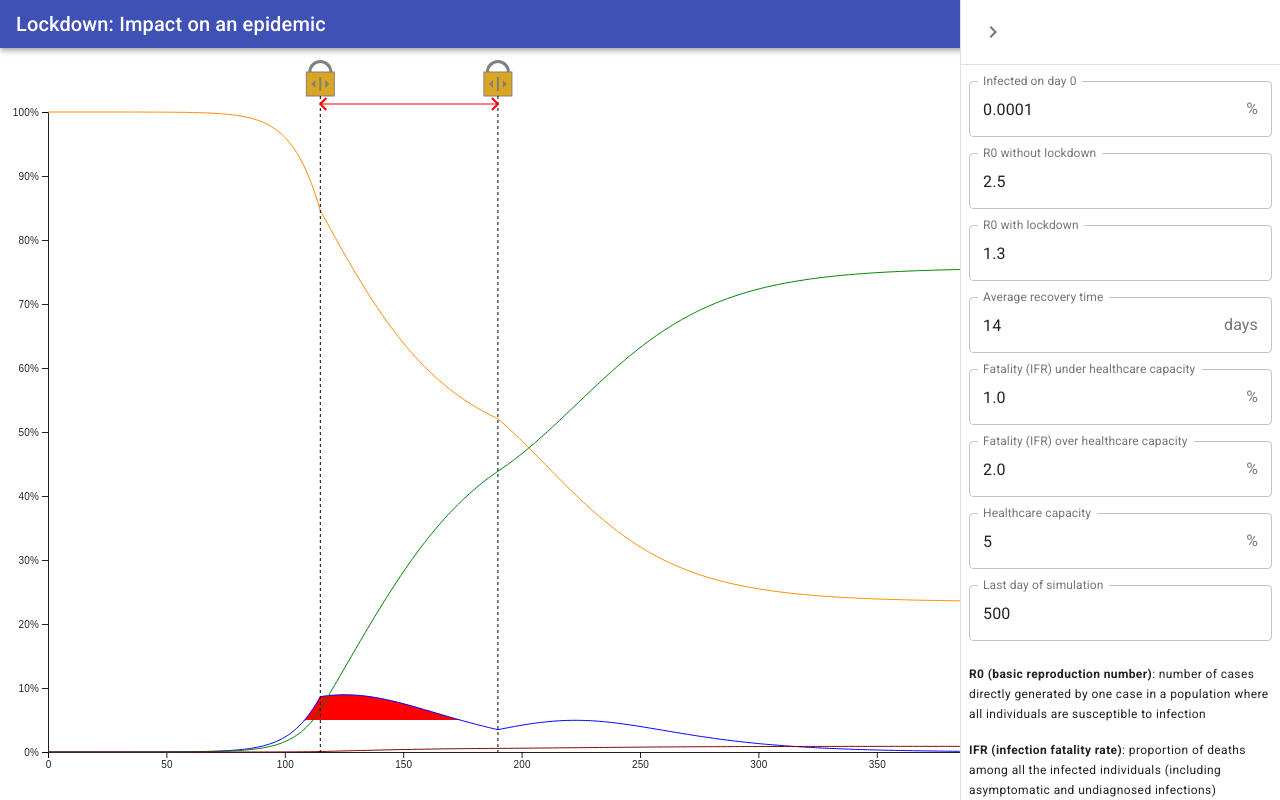
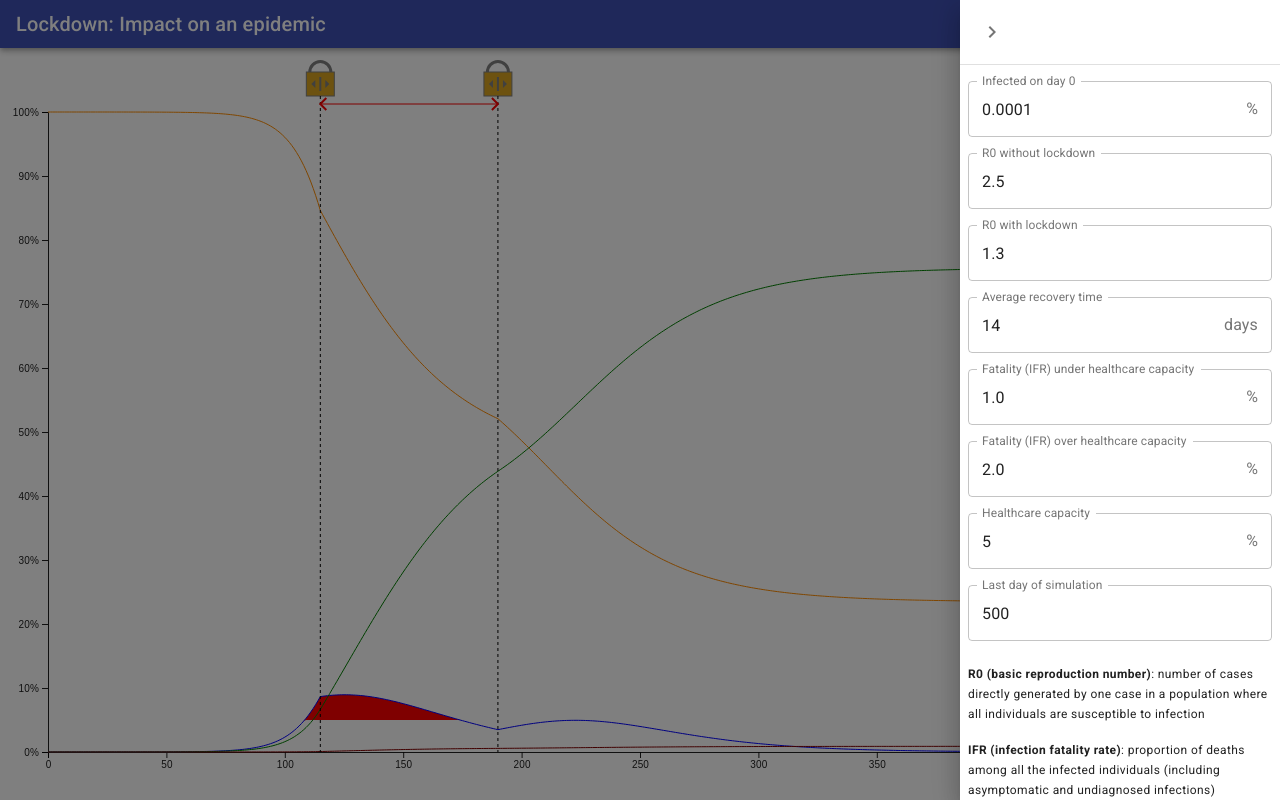
Before and after one commit to gaborcs/lockdown, a React (Create React App) app: page / in a window 1280 px wide. Both pictures are taken after a click on the button "PARAMETERS". Built offline with nearby package versions, Linux system fonts and the light colour scheme.

Commit message:
Use temporary drawer

```diff
--- a/src/App.js
+++ b/src/App.js
@@ -115,9 +115,11 @@ function App() {
           className={classes.chart}
         />
         <Drawer
-          variant="persistent"
           anchor="right"
           open={drawerOpen}
+          onClose={() => {
+            setDrawerOpen(false);
+          }}
           classes={{
             paper: classes.drawerPaper
           }}
```
